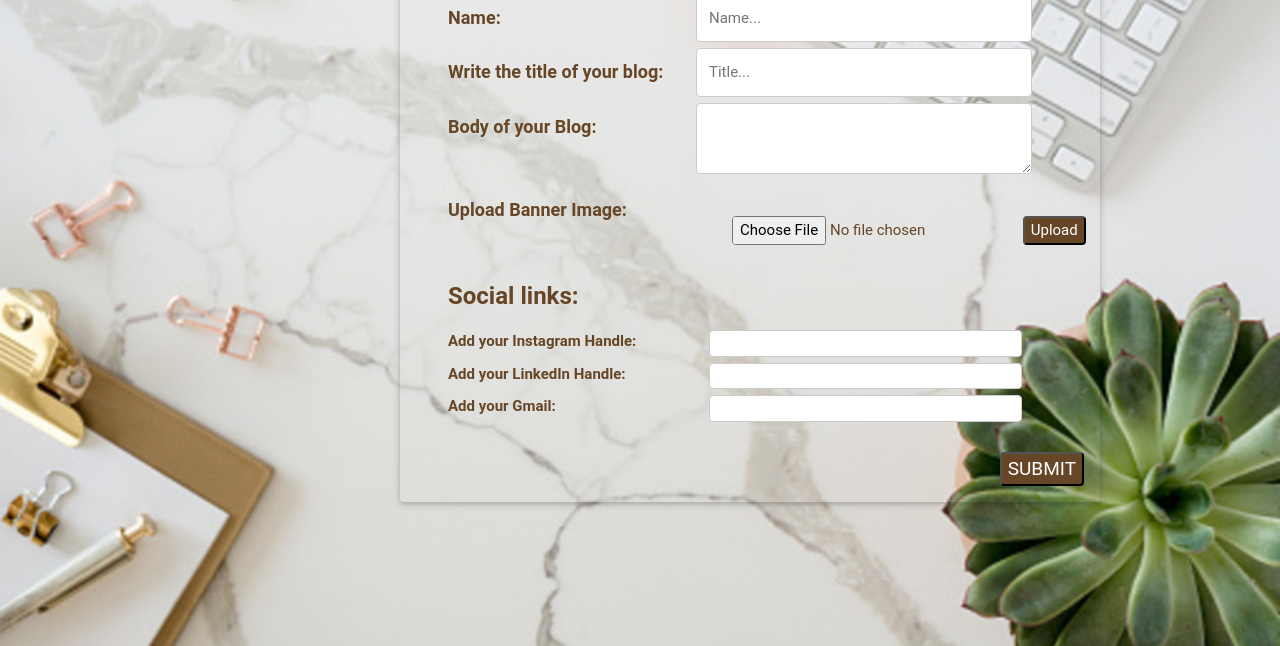
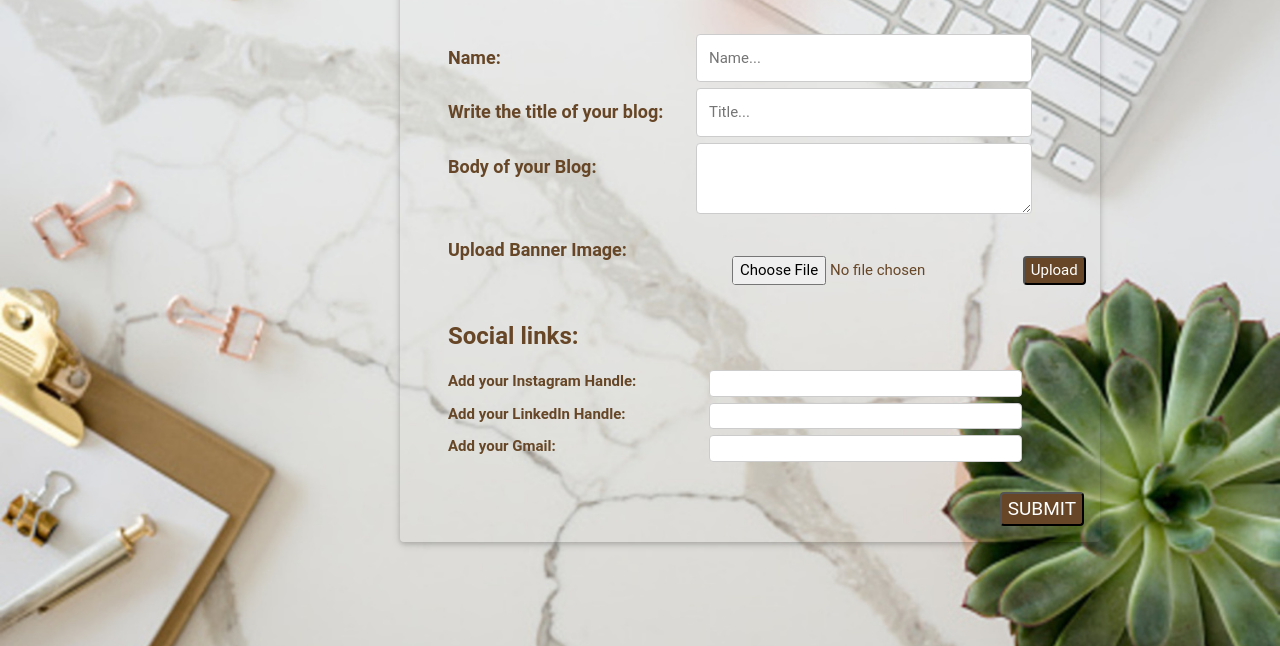
Before and after one commit to TadrupDas/BlogsWorld, a plain HTML site: page upload.html in a window 1280 px wide. Shown: the part 154-800 px from the top of the page. Drawn offline with Linux system fonts and the light colour scheme; a web font is replaced by a local one.

Commit message:
Update style.css

```diff
--- a/style.css
+++ b/style.css
@@ -137,6 +137,8 @@ input[type=url], select, textarea{
 .margin-top-20{margin-top:20px!important}
 .margin-top-17{margin-top:17px!important;}
 .margin-top-0{margin-top:0px!important}
+.margin-top-40{margin-top:40px!important}
+
 /*round-bg*/
 .round-small{border-radius:2px}.round,.round-medium{border-radius:4px}.round-large{border-radius:12px}.round-xlarge{border-radius:16px}.round-xxlarge{border-radius:32px}
 /*tag*/
```
